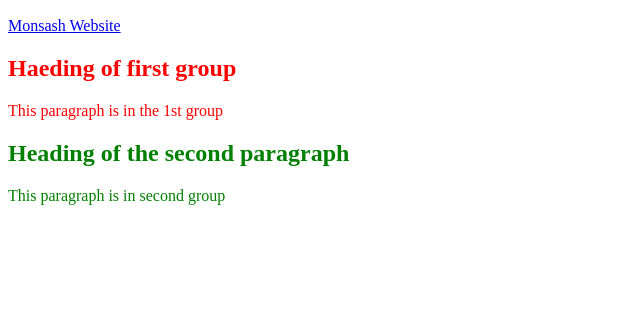
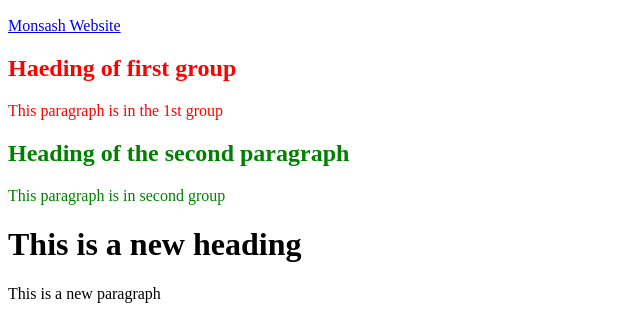
Before and after one commit to Antonio13524/3179, a plain HTML site: page index.html in a window 1280 px wide. Shown: the part 656-975 px from the top of the page, without its empty margins (0-640 px from the left). Before the commit the page ends 877 px from the top, so only its background shows below. Drawn offline with Linux system fonts and the light colour scheme.

Commit message:
Add files via upload

```diff
--- a/index.html
+++ b/index.html
@@ -48,5 +48,8 @@
         <p>This paragraph is in second group</p>
     </div>
 
+    <h1>This is a new heading</h1>
+    <p>This is a new paragraph</p>
+
 </body>
 </html>
```
